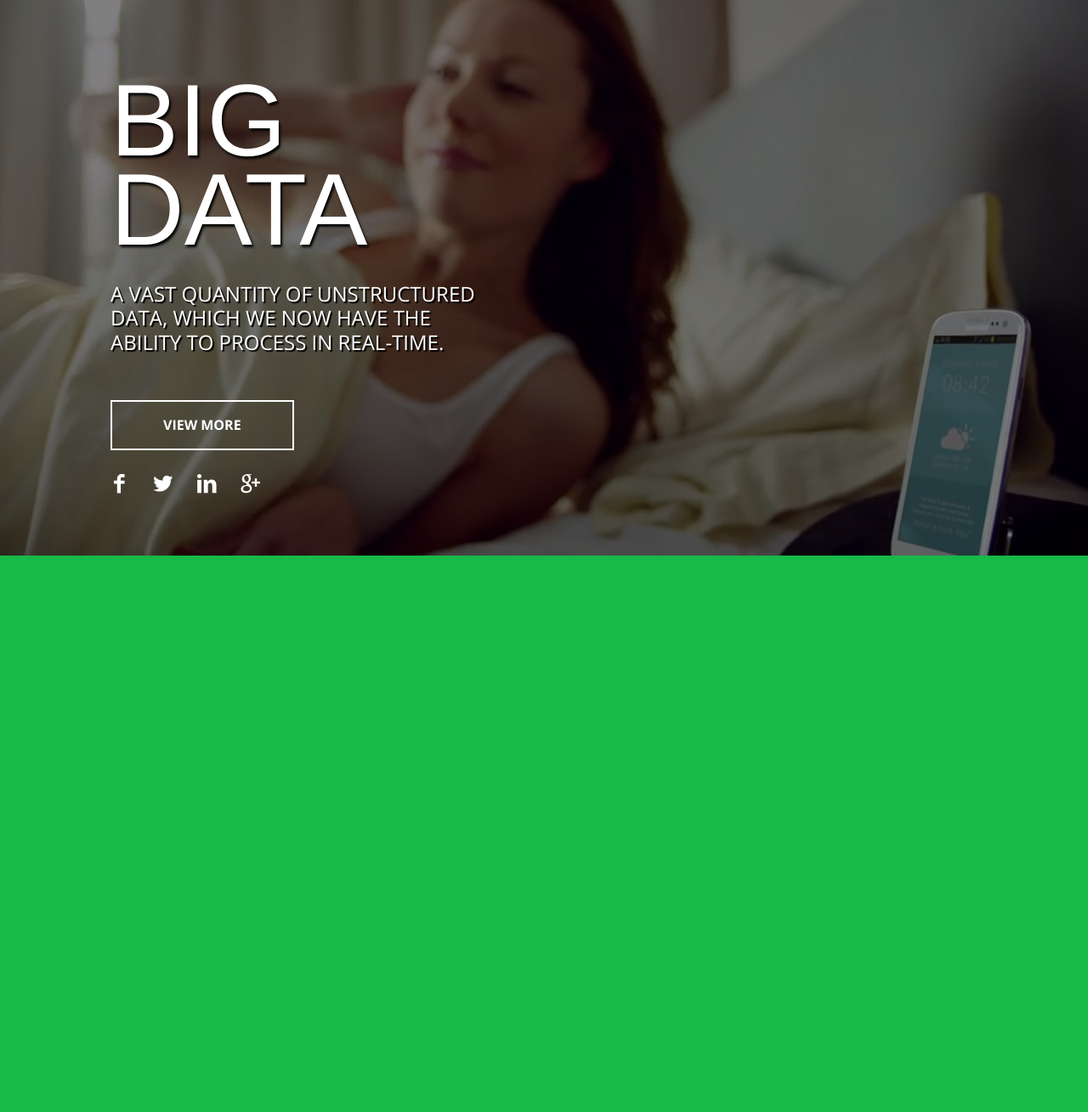
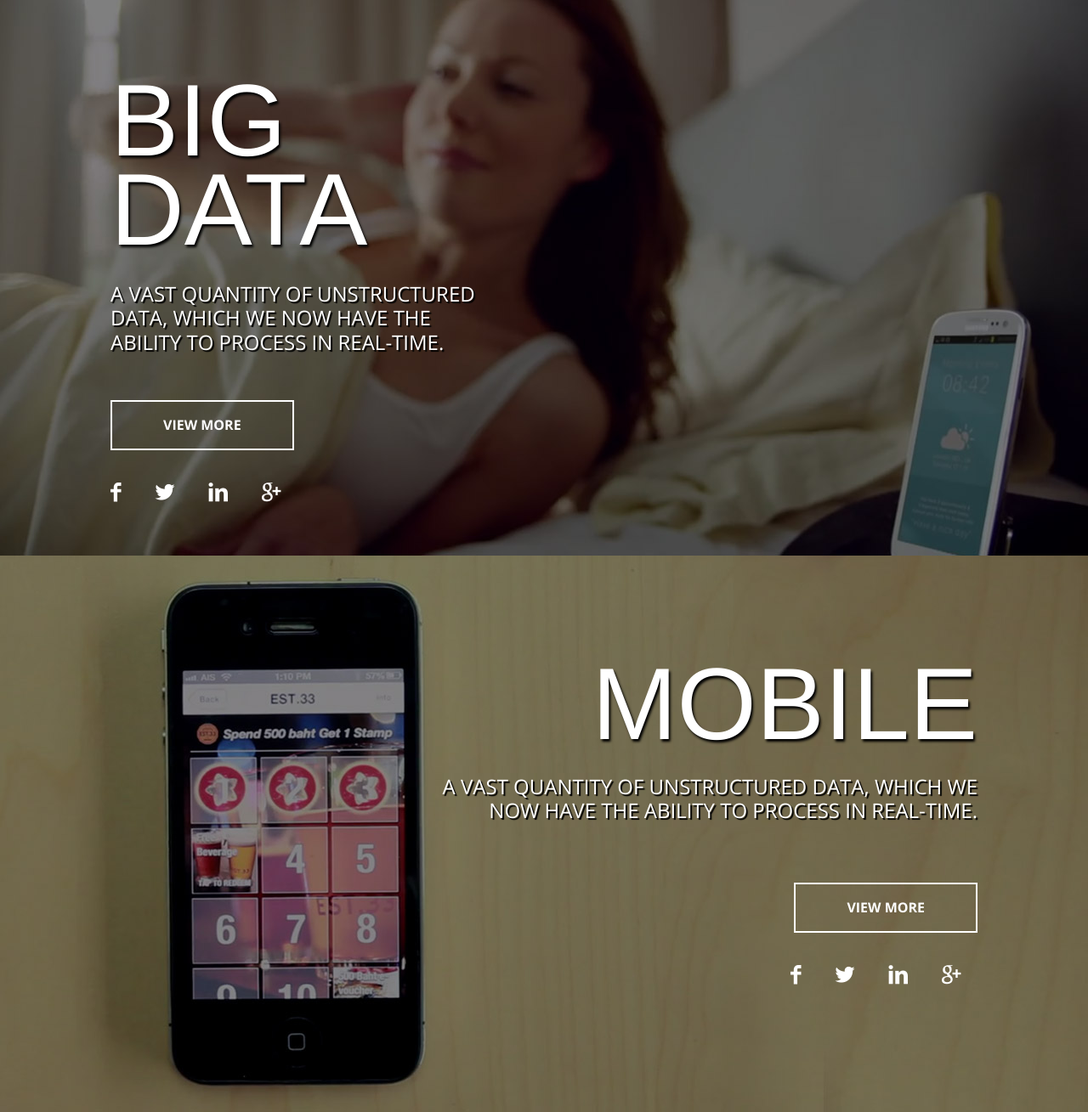
Before and after one commit to globant/globant-trends, a PHP site: page /video.html in a window 1280 px wide. Shown: the part 655-1964 px from the top of the page at 85% size. Before the commit the page ends 1309 px from the top, so only its background shows below. Run offline with PHP 8.4, Linux system fonts and the light colour scheme; some web fonts are replaced.

Commit message:
video section

```diff
--- a/js/app.js
+++ b/js/app.js
@@ -10,6 +10,7 @@ $(document).foundation({
 $('.off-canvas-wrap').on('click', function (e) {
     e.preventDefault();
     $(this).foundation('offcanvas', 'hide', 'offcanvas-overlap-left');
+    $(this).foundation('offcanvas', 'hide', 'offcanvas-overlap-right');
 });
 
 
--- a/scss/_social-icons.scss
+++ b/scss/_social-icons.scss
@@ -1,25 +1,39 @@
 .social-links {
   list-style: none;
-  margin: 0 0 0 rem-calc(-13);
+  margin: 0 0 0 rem-calc(-20);
+  width: rem-calc(260);
+
+  &.right {
+    margin: 0 rem-calc(-20) 0 0;
+  }
+
+  &.dark {
+    margin: 0 auto;
+
+    a {
+      color: $grey;
+    }
+  }
+
   @include at-small() {
     margin: 0;
+    width: rem-calc(210);
   }
 
   a {
     color: $white;
     background: transparent;
     font-size: rem-calc(25);
-    display: inline-block;
+    display: block;
     float: left;
     font-family: "Social Fonts", "Open Sans", Helvetica, Arial, sans-serif;
-    margin-right: rem-calc(5);
+    padding: rem-calc(10) rem-calc(20);
     font-variant: normal;
     text-transform: none;
     text-align: center;
-    width: 4%;
     @include single-transition(background, 0.23s, linear);
     @include at-small() {
-      margin-right: rem-calc(25);
+      padding: rem-calc(8) rem-calc(15);
     }
 
     &:hover {
--- a/scss/_variables.scss
+++ b/scss/_variables.scss
@@ -15,6 +15,7 @@ $secondary-yellow:              #fdb948;
 $light-grey:                    #F1F1F1;
 $light-blue:                    #5fa7f0;
 $dark-green:                    #0d722c;
+$grey:                          #afb1b4;
 
 // For Interview Page
 $colors-list:                   $primary-red $primary-green $turquoise $light-blue $lilac;
--- a/scss/app.scss
+++ b/scss/app.scss
@@ -53,7 +53,7 @@ header {
   height: rem-calc(9);
 }
 
-.hero, .sketching, .benchmark, .interview, .mood-boards, .interaction, .video-for-work {
+.hero, .sketching, .benchmark, .interview, .mood-boards, .interaction, .video-for-work, .mobile-ux {
   font-family: Miso Bold, Helvetica, Arial, sans-serif;
   background-size: contain;
   color: $white;
@@ -92,7 +92,7 @@ header {
   padding-top: rem-calc(60);
 }
 
-.sketching, .benchmark, .interview, .mood-boards, .interaction, .video-for-work  {
+.sketching, .benchmark, .interview, .mood-boards, .interaction, .video-for-work, .mobile-ux  {
   height: rem-calc(655);
   padding-top: rem-calc(120);
   position: relative;
@@ -176,6 +176,16 @@ header {
   height: inherit;
   text-align: center;
   background: $white;
+
+  &.dark {
+    background: $font-color;
+    @include background-opacity($font-color, 0.9);
+    p {
+      color: $white;
+    }
+
+  }
+
   @include at-small() {
     width: 100%;
   }
@@ -209,6 +219,11 @@ header {
     font-weight: 600;
     padding: rem-calc(20) 0 rem-calc(20) 0;
     line-height: normal;
+
+    &.dark {
+      color: $white;
+    }
+
   }
 }
 
@@ -379,6 +394,24 @@ header {
 
 }
 
+.mobile-ux {
+  background: url("../img/mobile-ux.jpg") no-repeat;
+  background-size: cover;
+  text-align: right;
+  padding: rem-calc(90) rem-calc(130) 0 0;
+
+  p {
+
+    &.description {
+      font-family: Miso Bold, "Open Sans", Helvetica, Arial, sans-serif;
+      text-transform: uppercase;
+      font-size: rem-calc(24);
+    }
+
+  }
+
+}
+
 .panel-callout {
   background: $lilac;
   color: $white;
--- a/video.html
+++ b/video.html
@@ -49,7 +49,7 @@
 
 
         <!-- Off Canvas Menu -->
-        <aside class="slide-panel right-off-canvas-menu">
+        <aside class="slide-panel right-off-canvas-menu dark">
 
           <div class="aside-content">
 
@@ -62,18 +62,79 @@
               So grab a piece of paper, a pencil (or some crayons if you want) and start sketching your ideas, and you’ll see how everything starts falling in shape!
             </p>
 
-            <div class="tip">tip</div>
-
-            <p class="highlight">
+            <p class="highlight dark">
               You can also do some digital sketches with <br/>
               your tablet and some cool apps like Paper. Give it a try.
             </p>
 
-            <a class="button transparent blue" href="#">Share your story</a>
+            <a class="button transparent red" href="#">Share your story</a>
+
+            <ul class="social-links clearfix dark">
+              <li><a href="#"><i class="icon-facebook"></i></a></li>
+              <li><a href="#"><i class="icon-twitter"></i></a></li>
+              <li><a href="#"><i class="icon-linkedin"></i></a></li>
+              <li><a href="#"><i class="icon-google"></i></a></li>
+            </ul>
+
 
           </div>
 
         </aside>
+
+        </div>
+
+      </div>
+    </div>
+
+    <div class="row">
+      <div class="large-12 columns off-canvas-wrap" data-offcanvas>
+
+        <div class="mobile-ux inner-wrap">
+
+          <h2 class="text-right">Mobile</h2>
+
+          <p class="description text-right">
+            A vast quantity of UNSTRUCTURED data, which we <br/>
+            now have the ability to process in REAL-TIME.
+          </p>
+
+          <a class="button transparent left-off-canvas-toggle" href="#">View More</a>
+
+          <div class="clear"></div>
+
+          <ul class="social-links right">
+            <li><a href="#"><i class="icon-facebook"></i></a></li>
+            <li><a href="#"><i class="icon-twitter"></i></a></li>
+            <li><a href="#"><i class="icon-linkedin"></i></a></li>
+            <li><a href="#"><i class="icon-google"></i></a></li>
+          </ul>
+
+
+          <!-- Off Canvas Menu -->
+          <aside class="slide-panel left-off-canvas-menu">
+
+            <div class="aside-content">
+
+              <p>
+                It might sound simple and not very sophisticated, but sketching is a powerful methodology that is used across the board in all creative disciplines from cinema to visual art, to dancing routines to digital art.
+                <br/>It allows you to visualize your ideas and quickly improve them without having to invest too much time or effort.
+              </p>
+              <p>
+                It’s not about the quality of the sketch, it’s about the process. <br/>
+                So grab a piece of paper, a pencil (or some crayons if you want) and start sketching your ideas, and you’ll see how everything starts falling in shape!
+              </p>
+
+              <p class="highlight">
+                You can also do some digital sketches with <br/>
+                your tablet and some cool apps like Paper. Give it a try.
+              </p>
+
+              <a class="button transparent red" href="#">Share your story</a>
+
+
+            </div>
+
+          </aside>
 
         </div>
 
```
Also changed, not shown: css/app.css, img/mobile-ux.jpg (added).
